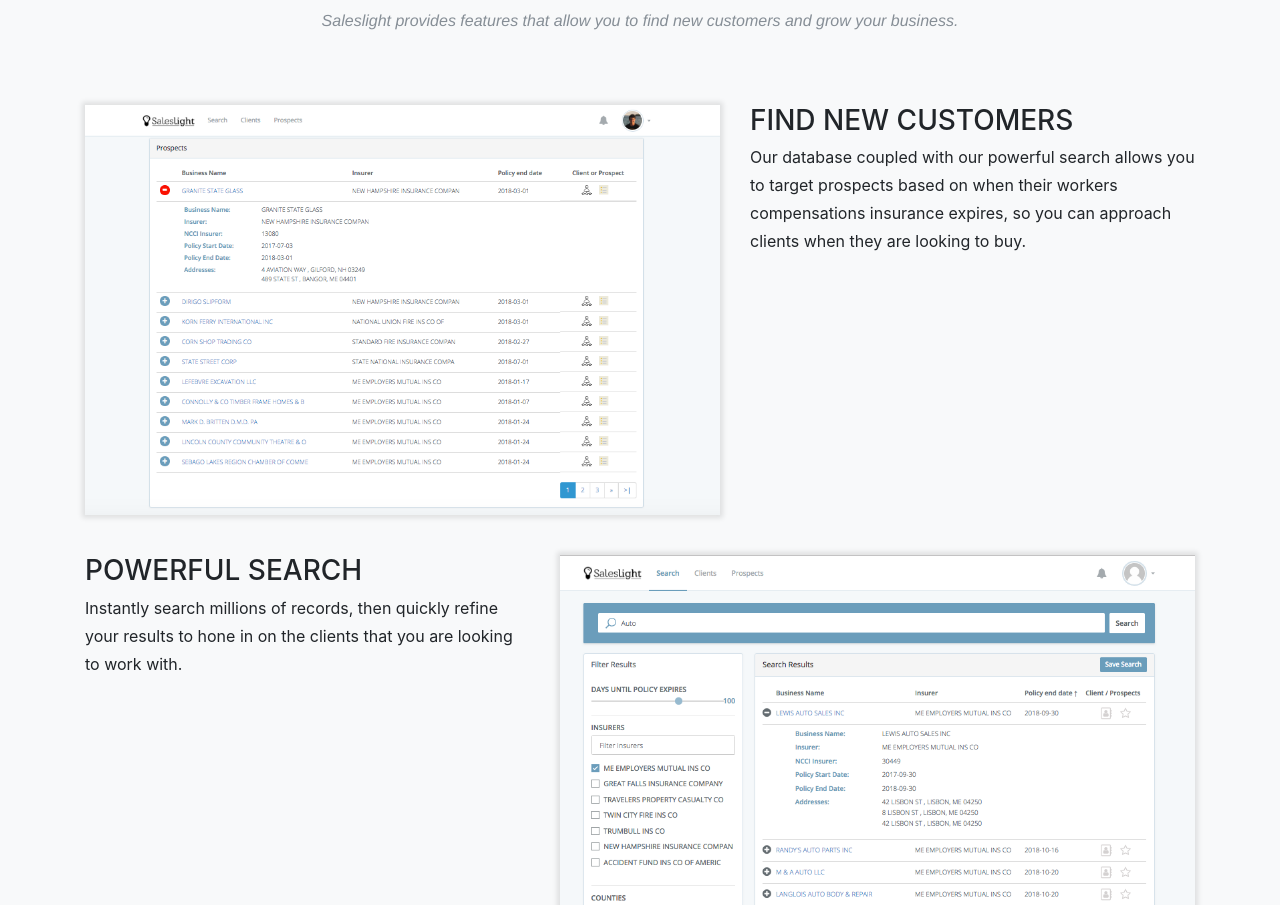
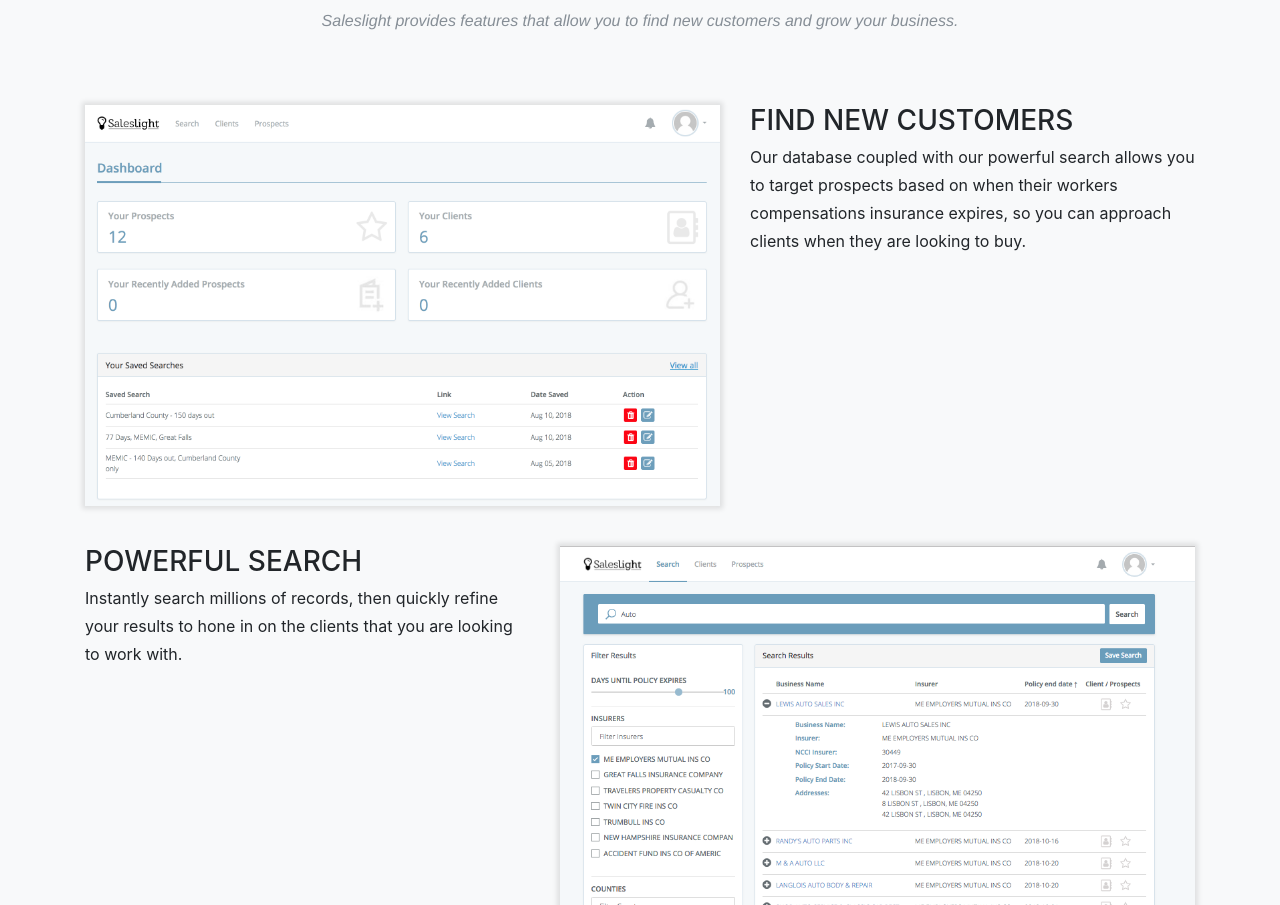
Before and after one commit to rorydunn/insurance-marketing, a website with bundled scripts: page index.html in a window 1280 px wide. Shown: the part 880-1785 px from the top of the page. Built offline with nearby package versions, Linux system fonts and the light colour scheme; a web font is replaced by a local one.

Commit message:
image change

```diff
--- a/index.html
+++ b/index.html
@@ -126,7 +126,7 @@
         </div>
         <div class="row portfolio">
           <div class="col-md-7 col-sm-6 portfolio-image">
-              <img class="img img-responsive img-fluid" src="img/portfolio/prospects.png" alt="">
+              <img class="img img-responsive img-fluid" src="img/portfolio/dashboard.png" alt="">
           </div>
           <div class="col-md-5 col-sm-6 portfolio-item">
             <h3>Find new customers</h3>
```
Also changed, not shown: img/portfolio/dashboard.png (added).
